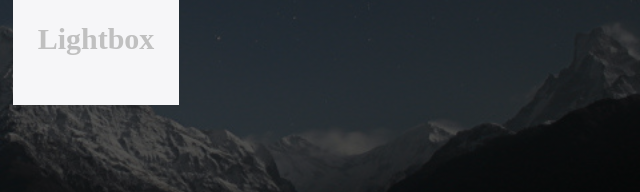
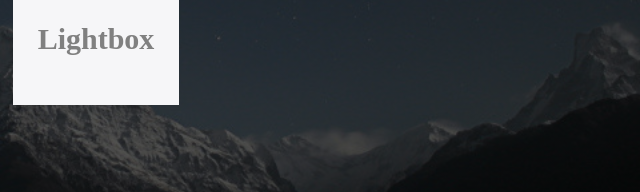
Before and after one commit to ViacheslavJs/lightbox, a plain HTML site: page index.html in a window 1280 px wide. Shown: the part 409-601 px from the top of the page, 544-1184 px from the left. Drawn offline with Linux system fonts and the light colour scheme.

```diff
--- a/css/style.css
+++ b/css/style.css
@@ -126,7 +126,7 @@ li {
 }
 
 .lightbox-prev__lightbox-prev-title {
-  color: silver;
+  color: gray;
 }
 
 /* TODO - lightbox */
```
